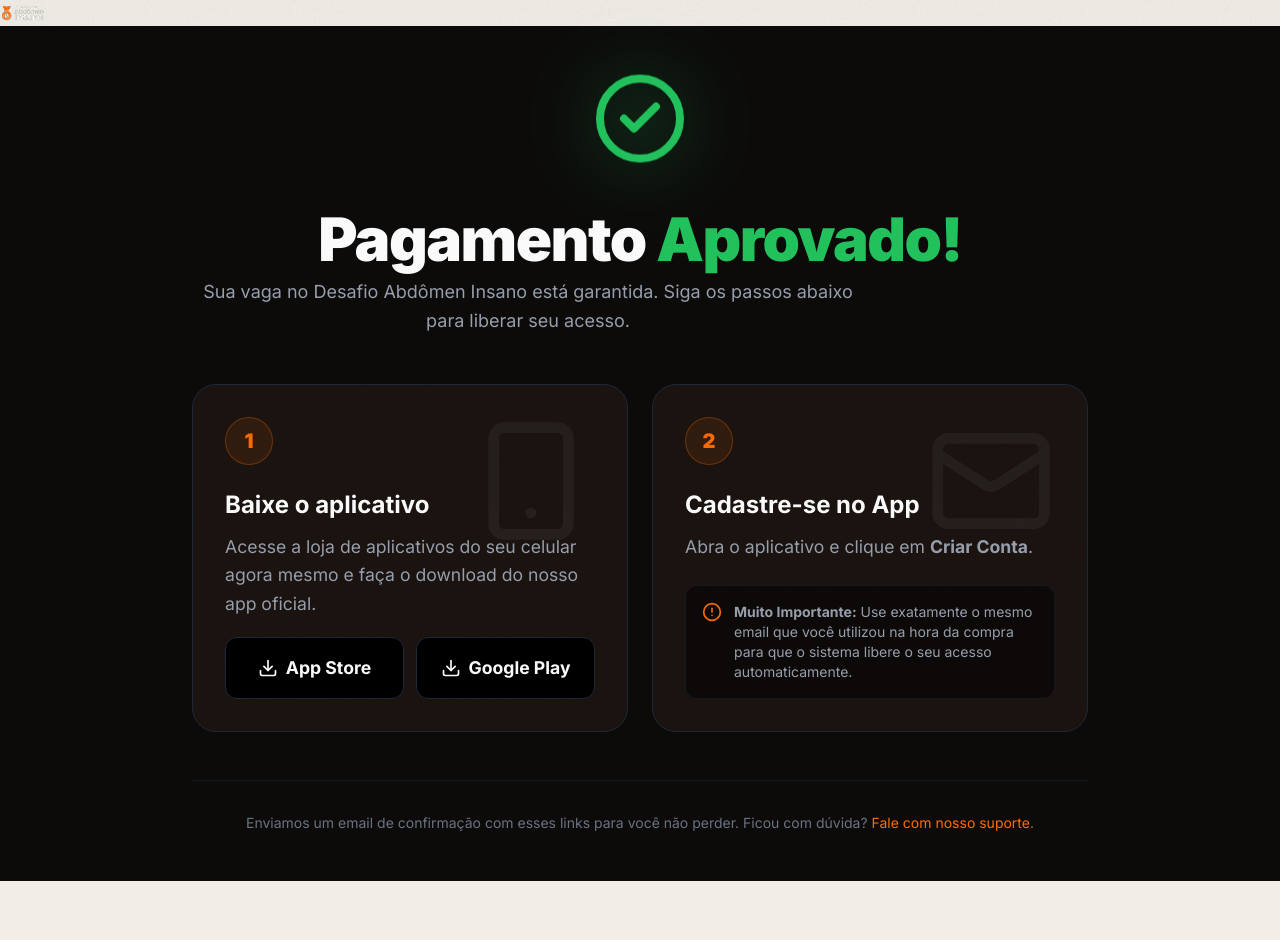
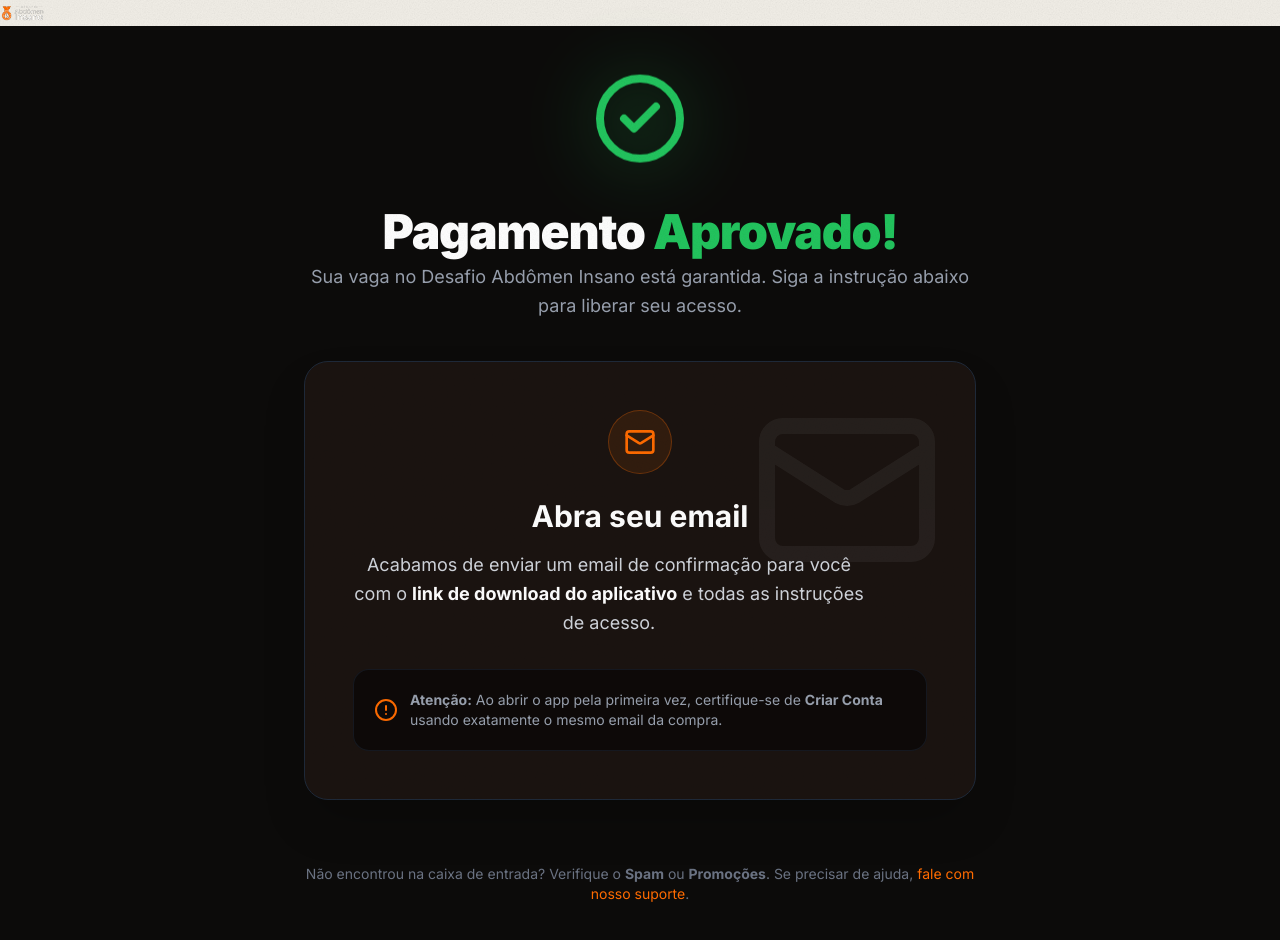
Before and after one commit to luccascoelhoo/abdomen-insano-lp, a Next.js app: page /obrigado in a window 1280 px wide. Shown: the top 940 px of the page. Before the commit the page ends 881 px from the top, so only its background shows below. Built offline with nearby package versions, Linux system fonts and the light colour scheme; no server answers.

Commit message:
Simplify Obrigado page to just email instructions

```diff
--- a/src/components/sections/ObrigadoConteudo.tsx
+++ b/src/components/sections/ObrigadoConteudo.tsx
@@ -1,8 +1,7 @@
 'use client';
 
 import { use } from 'react';
-import { linksApp } from '@/lib/apps';
-import { CheckCircle2, Mail, Download, AlertCircle, Smartphone } from 'lucide-react';
+import { CheckCircle2, Mail, AlertCircle } from 'lucide-react';
 
 type QueryParams = { email?: string; transaction_id?: string; tx?: string };
 
@@ -14,12 +13,9 @@ export function ObrigadoConteudo({
   const query = use(searchParamsPromise);
   const emailQuery = query.email?.trim();
 
-  const temApple = Boolean(linksApp.appStore);
-  const temGoogle = Boolean(linksApp.playStore);
-
   return (
-    <section className="min-h-[calc(100vh-80px)] bg-[#0c0b0a] text-white py-12 px-4 sm:px-6">
-      <div className="w-full max-w-4xl mx-auto space-y-12">
+    <section className="min-h-[calc(100vh-80px)] bg-[#0c0b0a] text-white flex items-center justify-center py-12 px-4 sm:px-6">
+      <div className="w-full max-w-2xl mx-auto space-y-10">
 
         {/* Header - Sucesso */}
         <div className="text-center space-y-6">
@@ -29,79 +25,46 @@ export function ObrigadoConteudo({
           </div>
 
           <div>
-            <h1 className="text-4xl sm:text-5xl md:text-6xl font-black leading-tight tracking-tight">
+            <h1 className="text-4xl sm:text-5xl font-black leading-tight tracking-tight">
               Pagamento <span className="text-[#22c55e]">Aprovado!</span>
             </h1>
-            <p className="text-gray-400 text-lg mt-4 max-w-2xl mx-auto leading-relaxed">
-              Sua vaga no Desafio Abdômen Insano está garantida. Siga os passos abaixo para liberar seu acesso.
+            <p className="text-gray-400 text-lg mt-4 leading-relaxed">
+              Sua vaga no Desafio Abdômen Insano está garantida. Siga a instrução abaixo para liberar seu acesso.
             </p>
           </div>
         </div>
 
-        {/* Passos */}
-        <div className="grid grid-cols-1 md:grid-cols-2 gap-6">
-          {/* Passo 1 - App */}
-          <div className="bg-[#1a1310] border border-gray-800 rounded-3xl p-8 relative overflow-hidden group hover:border-[#ff6b00]/50 transition-colors flex flex-col">
-            <div className="absolute top-0 right-0 p-8 opacity-5 pointer-events-none">
-              <Smartphone className="w-32 h-32" />
+        {/* Passo Único - Email */}
+        <div className="bg-[#1a1310] border border-gray-800 rounded-3xl p-8 sm:p-12 relative overflow-hidden shadow-2xl">
+          <div className="absolute top-0 right-0 p-8 opacity-5 pointer-events-none">
+            <Mail className="w-48 h-48" />
+          </div>
+          <div className="relative z-10 text-center">
+            <div className="w-16 h-16 bg-[#ff6b00]/10 border border-[#ff6b00]/30 rounded-full flex items-center justify-center mx-auto mb-6">
+              <Mail className="w-8 h-8 text-[#ff6b00]" />
             </div>
-            <div className="relative z-10 flex-1 flex flex-col">
-              <div>
-                <div className="w-12 h-12 bg-[#ff6b00]/10 border border-[#ff6b00]/30 rounded-full flex items-center justify-center mb-6">
-                  <span className="text-[#ff6b00] font-black text-xl">1</span>
-                </div>
-                <h2 className="text-2xl font-bold mb-3">Baixe o aplicativo</h2>
-                <p className="text-gray-400 leading-relaxed mb-8">
-                  Acesse a loja de aplicativos do seu celular agora mesmo e faça o download do nosso app oficial.
-                </p>
+            <h2 className="text-3xl font-bold mb-4">Abra seu email</h2>
+            <p className="text-gray-300 text-lg leading-relaxed max-w-lg mx-auto">
+              Acabamos de enviar um email de confirmação para você com o <b className="text-white">link de download do aplicativo</b> e todas as instruções de acesso.
+            </p>
+            {emailQuery && (
+              <div className="mt-4 inline-block bg-black/50 border border-gray-800 text-[#ff6b00] px-4 py-2 rounded-xl text-lg font-medium">
+                {emailQuery}
               </div>
+            )}
 
-              <div className="mt-auto flex flex-col sm:flex-row gap-3">
-                <a
-                  href={temApple ? linksApp.appStore : '#'}
-                  className="flex-1 flex items-center justify-center gap-2 bg-black hover:bg-gray-900 border border-gray-800 rounded-xl py-4 transition-all"
-                >
-                  <Download className="w-5 h-5 text-white" />
-                  <span className="font-bold">App Store</span>
-                </a>
-                <a
-                  href={temGoogle ? linksApp.playStore : '#'}
-                  className="flex-1 flex items-center justify-center gap-2 bg-black hover:bg-gray-900 border border-gray-800 rounded-xl py-4 transition-all"
-                >
-                  <Download className="w-5 h-5 text-white" />
-                  <span className="font-bold">Google Play</span>
-                </a>
-              </div>
-            </div>
-          </div>
-
-          {/* Passo 2 - Cadastro no App */}
-          <div className="bg-[#1a1310] border border-gray-800 rounded-3xl p-8 relative overflow-hidden group hover:border-[#ff6b00]/50 transition-colors">
-            <div className="absolute top-0 right-0 p-8 opacity-5 pointer-events-none">
-              <Mail className="w-32 h-32" />
-            </div>
-            <div className="relative z-10">
-              <div className="w-12 h-12 bg-[#ff6b00]/10 border border-[#ff6b00]/30 rounded-full flex items-center justify-center mb-6">
-                <span className="text-[#ff6b00] font-black text-xl">2</span>
-              </div>
-              <h2 className="text-2xl font-bold mb-3">Cadastre-se no App</h2>
-              <p className="text-gray-400 leading-relaxed">
-                Abra o aplicativo e clique em <b>Criar Conta</b>.
+            <div className="mt-8 flex flex-col sm:flex-row items-center justify-center gap-3 text-sm text-gray-400 bg-black/50 p-5 rounded-2xl border border-gray-800/50">
+              <AlertCircle className="w-6 h-6 text-[#ff6b00] flex-shrink-0" />
+              <p className="text-left">
+                <b>Atenção:</b> Ao abrir o app pela primeira vez, certifique-se de <b>Criar Conta</b> usando exatamente o mesmo email da compra.
               </p>
-              <div className="mt-6 flex items-start gap-3 text-sm text-gray-400 bg-black/50 p-4 rounded-xl border border-gray-800/50">
-                <AlertCircle className="w-5 h-5 text-[#ff6b00] flex-shrink-0" />
-                <p>
-                  <b>Muito Importante:</b> Use exatamente o mesmo email que você utilizou na hora da compra para que o sistema libere o seu acesso automaticamente.
-                  {emailQuery ? <span className="text-white block mt-2 text-center bg-black/50 rounded py-1 px-2 border border-gray-800">{emailQuery}</span> : ''}
-                </p>
-              </div>
             </div>
           </div>
         </div>
 
-        <div className="text-center pt-8 border-t border-gray-800/50">
+        <div className="text-center pt-6">
           <p className="text-gray-500 text-sm">
-            Enviamos um email de confirmação com esses links para você não perder. Ficou com dúvida? <a href="#" className="text-[#ff6b00] hover:underline">Fale com nosso suporte</a>.
+            Não encontrou na caixa de entrada? Verifique o <b>Spam</b> ou <b>Promoções</b>. Se precisar de ajuda, <a href="#" className="text-[#ff6b00] hover:underline">fale com nosso suporte</a>.
           </p>
         </div>
 
```
